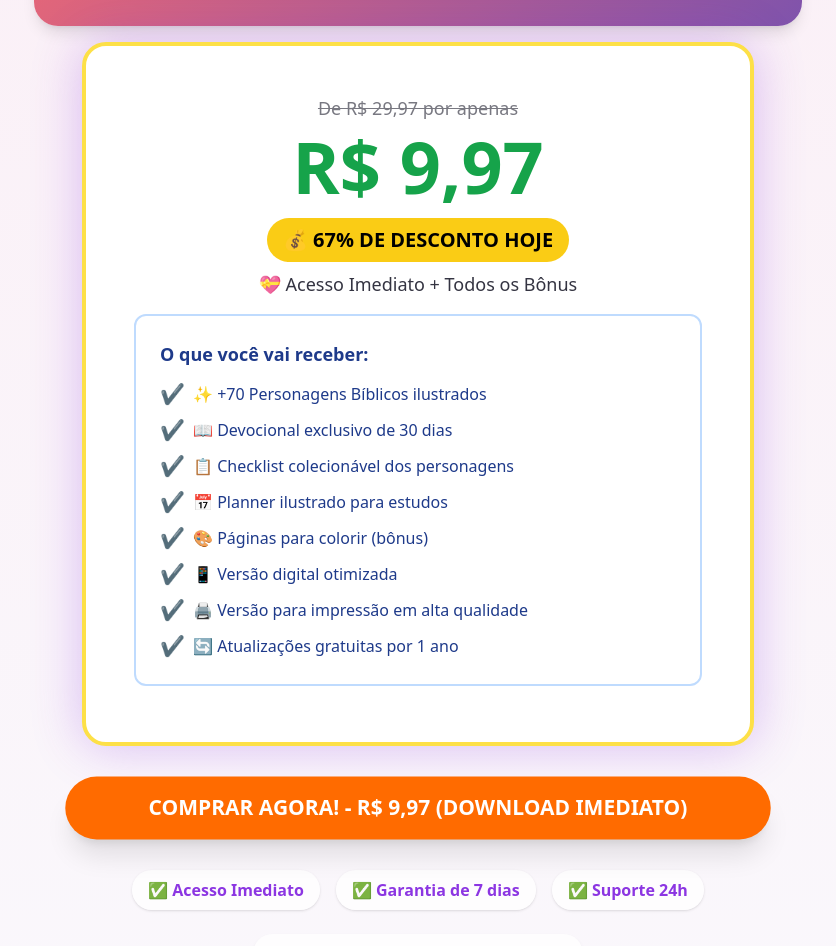
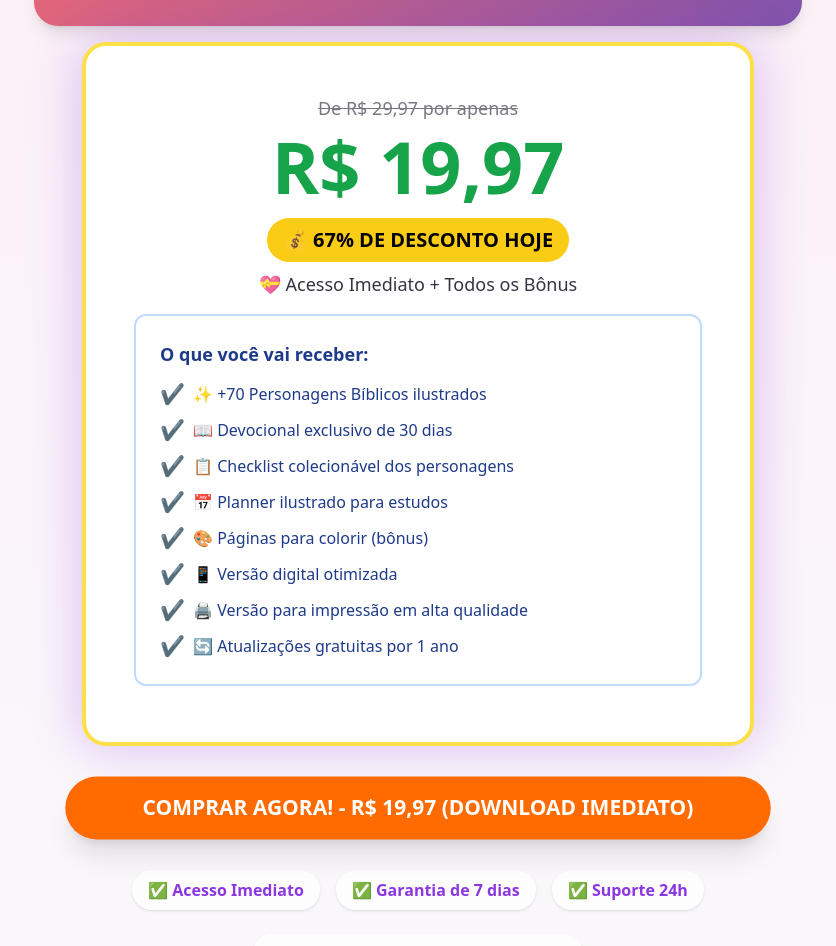
Before and after one commit to douglaszulu/bobbiegoodsbiblico, a React (Vite) app: page / in a window 1280 px wide. Shown: the part 4980-5926 px from the top of the page, without its empty margins (222-1058 px from the left). Built offline with nearby package versions, Linux system fonts and the light colour scheme.

Commit message:
Update PricingSection.tsx

```diff
--- a/src/components/PricingSection.tsx
+++ b/src/components/PricingSection.tsx
@@ -94,7 +94,7 @@ export const PricingSection = () => {
           {/* Preço antigo */}
           <div className="text-center text-lg opacity-60 line-through mb-2">De R$ 29,97 por apenas</div>
           {/* Preço grande */}
-          <div className="text-center text-6xl md:text-7xl font-extrabold text-green-600 mb-4">R$ 9,97</div>
+          <div className="text-center text-6xl md:text-7xl font-extrabold text-green-600 mb-4">R$ 19,97</div>
           {/* Badge de desconto */}
           <div className="flex flex-col items-center mb-4">
             <div className="text-xl font-bold bg-yellow-400 text-black px-4 py-2 rounded-full inline-block mb-2 flex items-center gap-2">
@@ -121,7 +121,7 @@ export const PricingSection = () => {
       {/* Botão destacado */}
       <div className="max-w-2xl mx-auto mb-8">
         <a href="https://pay.kirvano.com/76c8b58d-4afd-4820-87fc-61787e254334" target="_blank" rel="noopener noreferrer" className="cta-button w-full block text-center font-bold text-xl py-4 rounded-full shadow-xl transition-all duration-300 hover:scale-105" style={{ background: '#FF6B00', color: '#fff', animation: 'pulse 2s infinite' }}>
-          COMPRAR AGORA! - R$ 9,97 (DOWNLOAD IMEDIATO)
+          COMPRAR AGORA! - R$ 19,97 (DOWNLOAD IMEDIATO)
         </a>
       </div>
 
```
